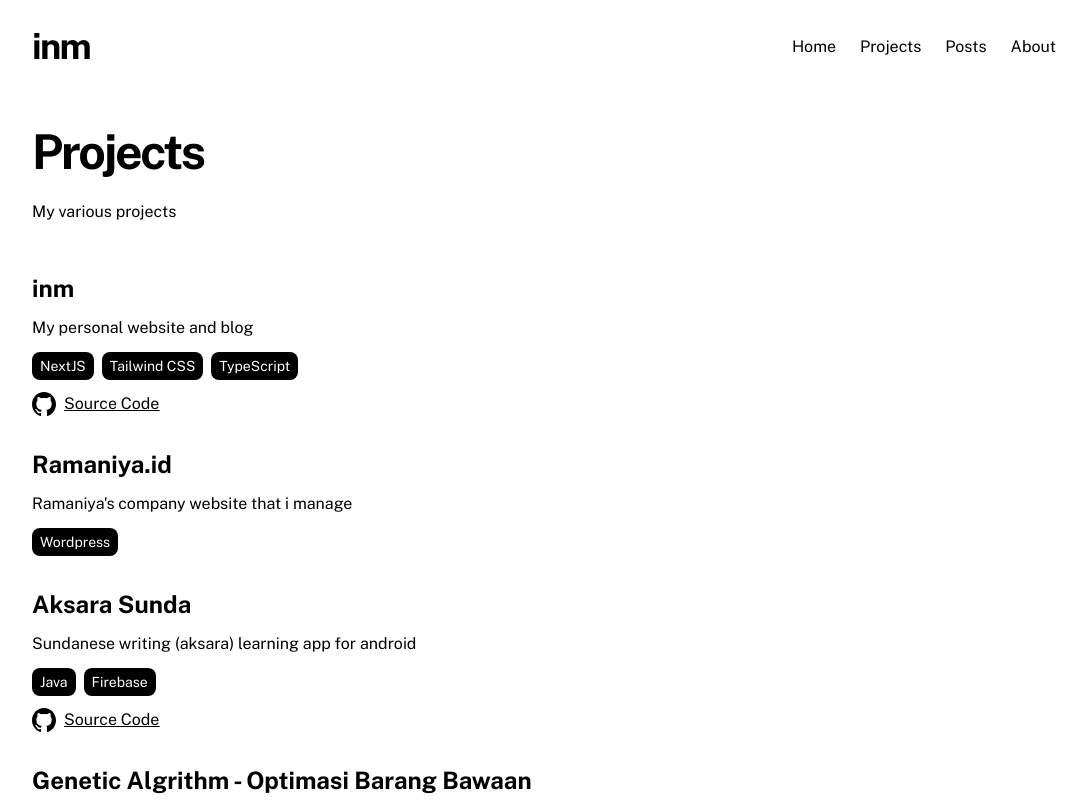
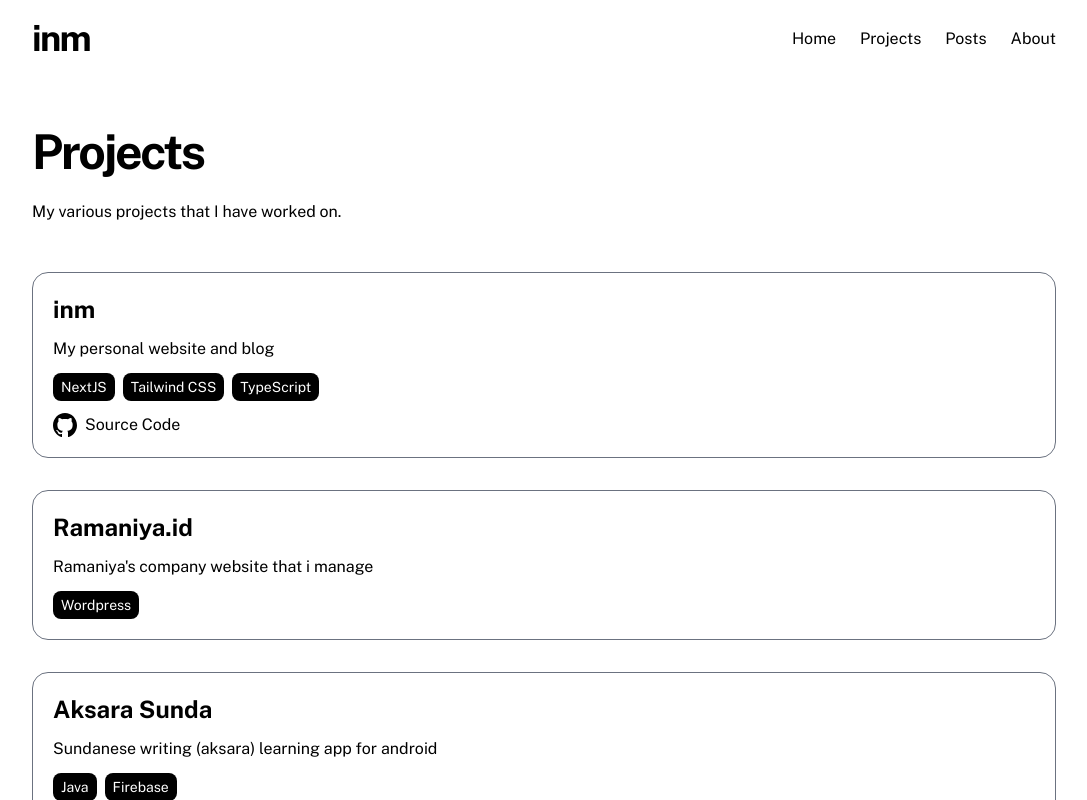
Before and after one commit to irfan44/irfannm, a Next.js app: page /projects in a window 1280 px wide. Shown: the top 800 px of the page, without its empty margins (96-1183 px from the left). Built offline with nearby package versions, Linux system fonts and the light colour scheme.

Commit message:
fix: finish project section

```diff
--- a/components/common/navbar.tsx
+++ b/components/common/navbar.tsx
@@ -10,7 +10,7 @@ const Navbar = () => {
   return (
     <nav className="fixed top-0 w-full bg-white z-10">
       <Container>
-        <div className="flex justify-between pt-6 pb-4 items-center">
+        <div className="flex justify-between py-4 items-center">
           <div>
             <h2 className="font-bold leading-tight">
               <Link href="/">
--- a/components/pages/projects/project-card.tsx
+++ b/components/pages/projects/project-card.tsx
@@ -2,28 +2,21 @@ import Link from "next/link";
 import IconsGithub from "../../icons/icons-github";
 
 type Props = {
-  key: string;
   name: string;
   description: string;
   techStack: string[];
   sourceCode: string;
 };
-const ProjectCard = ({
-  key,
-  name,
-  description,
-  techStack,
-  sourceCode,
-}: Props) => {
+const ProjectCard = ({ name, description, techStack, sourceCode }: Props) => {
   return (
-    <div className="space-y-3">
+    <div className="space-y-3 border border-gray-500 rounded-2xl p-5">
       <h4>{name}</h4>
       <p>{description}</p>
       <div className="flex space-x-2">
         {techStack.map((stack) => {
           return (
             <div
-              key={key}
+              key={stack}
               className="bg-black text-white px-2 py-1 rounded-lg text-sm"
             >
               <p>{stack}</p>
@@ -32,7 +25,7 @@ const ProjectCard = ({
         })}
       </div>
       {sourceCode.length !== 0 && (
-        <div className="flex space-x-2 items-center underline">
+        <div className="flex space-x-2 items-center hover:underline">
           <IconsGithub />
           <Link href={sourceCode}>
             <a>Source Code</a>
--- a/pages/projects.tsx
+++ b/pages/projects.tsx
@@ -19,7 +19,7 @@ const Projects = () => {
         <Container>
           <PageHeader
             pageTitle="Projects"
-            pageDescription="My various projects"
+            pageDescription="My various projects that I have worked on."
           />
           <div className="mt-12 space-y-8">
             {ProjectsList.map((project) => {
```
